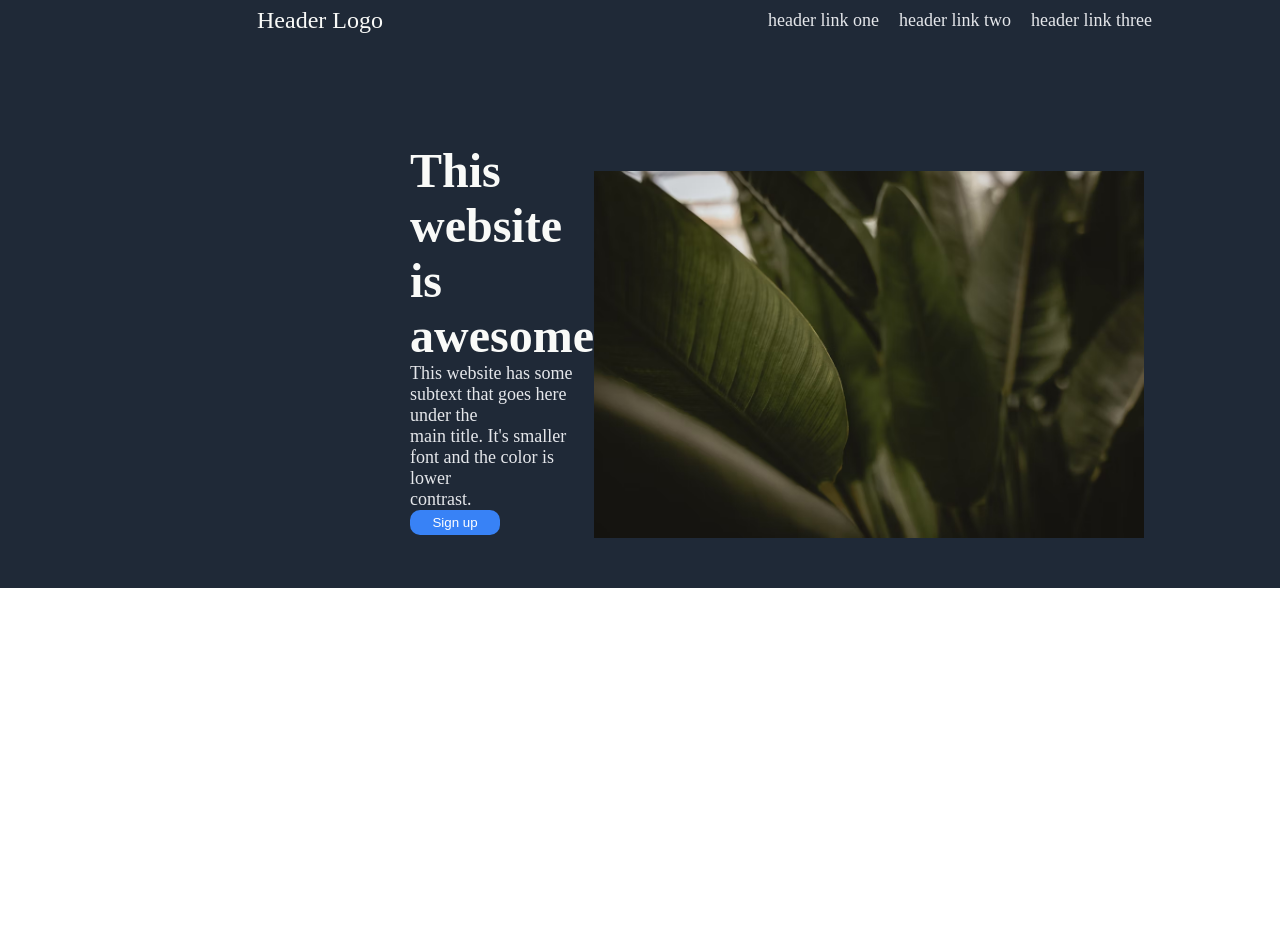
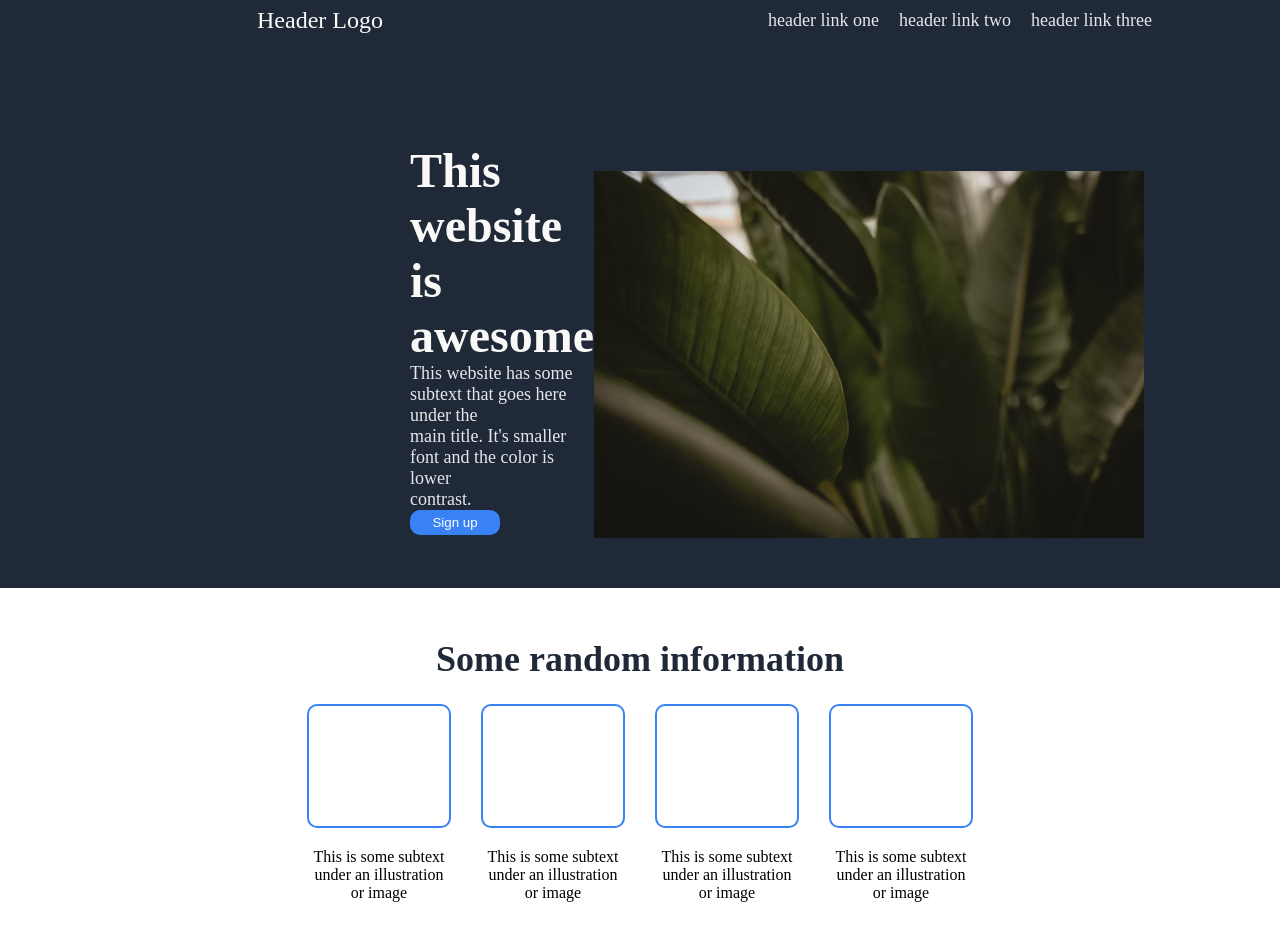
Before and after one commit to SeppM1/Landing-Page, a plain HTML site: page index.html in a window 1280 px wide. Before the commit the page ends 800 px from the top, so only its background shows below. Drawn offline with Linux system fonts and the light colour scheme.

Commit message:
finished second section

```diff
--- a/index.html
+++ b/index.html
@@ -27,7 +27,27 @@
             </div>
             <div class="content-right">
                 <img src="image01.jpg" alt="Image with some green leaves" width="550">
-
+            </div>
+        </div>
+    </div>
+    <div class="second-section">
+        <h2>Some random information</h2>
+        <div class="box">
+            <div class="box-blue-msg">
+                <div class="box-border"></div>
+                <p class="p-second">This is some subtext <br/> under an illustration <br/> or image</p>
+            </div>
+            <div class="box-blue-msg">
+                <div class="box-border"></div>
+                <p class="p-second">This is some subtext <br/> under an illustration <br/> or image</p>
+            </div>
+            <div class="box-blue-msg">
+                <div class="box-border"></div>
+                <p class="p-second">This is some subtext <br/> under an illustration <br/> or image</p>
+            </div>
+            <div class="box-blue-msg">
+                <div class="box-border"></div>
+                <p class="p-second">This is some subtext <br/> under an illustration <br/> or image</p>
             </div>
         </div>
     </div>
--- a/styles.css
+++ b/styles.css
@@ -9,6 +9,7 @@
 .body{
     font-family: 'Roboto', sans-serif;
 }
+/* First section starts here */
 
 .first-section{
     background-color: #1F2937;
@@ -92,3 +93,38 @@ img{
     border-radius: 10px;
 
 }
+
+/* Second section starts here */
+
+h2{
+   font-size: 36px;
+   font-weight: bolder;
+   color: #1F2937;
+   text-align: center;
+}
+
+.box{
+    display: flex;
+    flex-direction: row;
+    justify-content: center;
+    margin: 24px;
+    gap: 30px;
+
+}
+
+.box-border{
+    border: 2.5px solid #3882F6;
+    padding: 10px;
+    border-radius: 10px;
+    width: 120px;
+    height: 100px;
+    justify-content: space-between;
+}
+
+.p-second{
+    margin-top: 20px;
+}
+
+.box-blue-msg{
+    text-align: center;
+}
```
